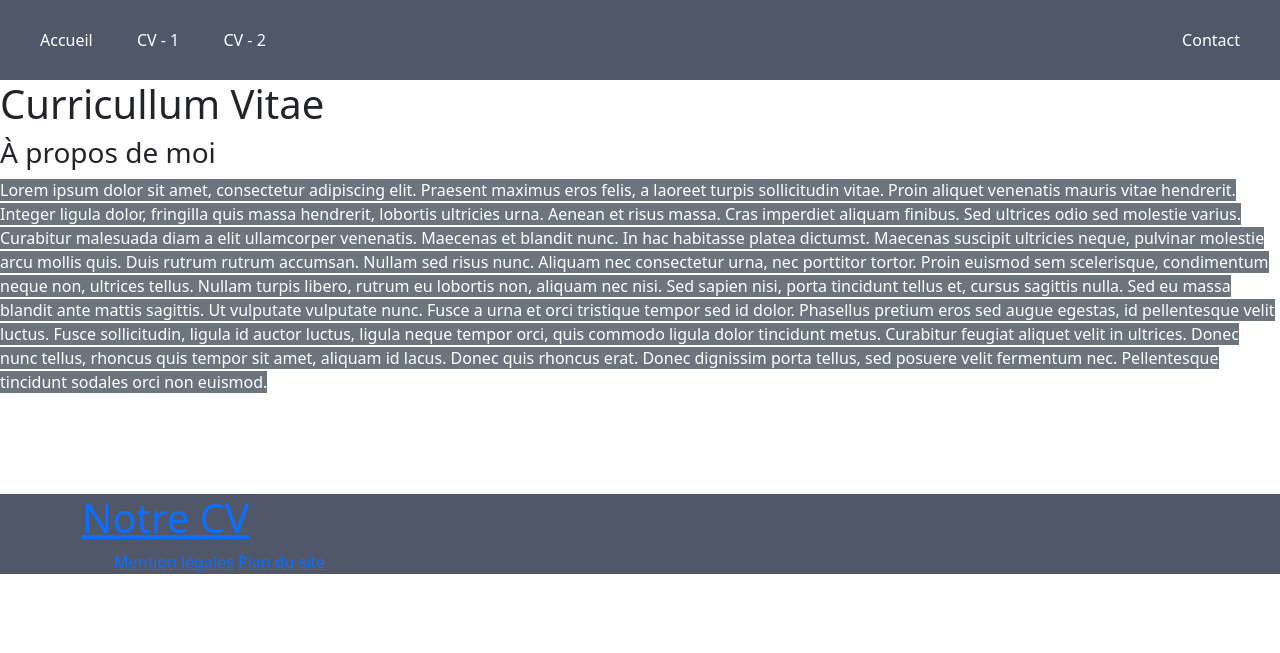
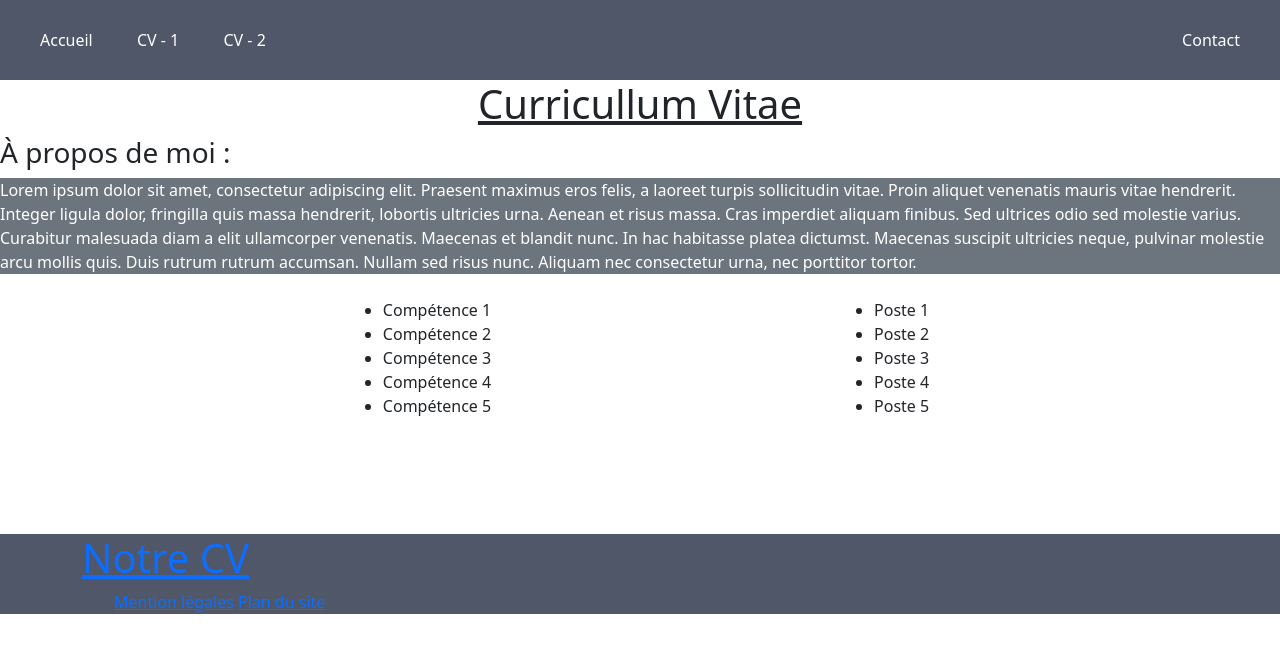
Before and after one commit to dumasg/gitflow, a PHP site: page /pages/CV1.php in a window 1280 px wide. Shown: the top 653 px of the page. Run offline with PHP 8.4, Linux system fonts and the light colour scheme.

Commit message:
ajout de postes et competences

```diff
--- a/pages/CV1.php
+++ b/pages/CV1.php
@@ -8,10 +8,11 @@
 
 <?php include '../views/header.php' ?>
 
-<h1> Curricullum Vitae</h1>
+<div class="d-flex justify-content-center text-decoration-underline"> <h1> Curricullum Vitae</h1> </div>
 
-<h3>À propos de moi</h3>
+<div class="d-flex justify-content-start"> <h3>À propos de moi :</h3> </div>
 
+<div class="d-flex justify-content-center">
 <span class="text-bg-secondary">Lorem ipsum dolor sit amet, consectetur adipiscing elit. Praesent maximus eros
     felis, a laoreet turpis sollicitudin vitae. Proin aliquet venenatis mauris
     vitae hendrerit. Integer ligula dolor, fringilla quis massa hendrerit, lobortis
@@ -21,19 +22,32 @@
     Maecenas suscipit ultricies neque, pulvinar molestie arcu mollis quis.
     Duis rutrum rutrum accumsan. Nullam sed risus nunc. Aliquam nec consectetur urna,
     nec porttitor tortor.
+</span>
+</div>
+<br>
+<div class="d-flex flex-col justify-content-center justify-content-evenly">
+    <div>
+    <ul>
+        <li> Compétence 1</li>
+        <li> Compétence 2</li>
+        <li> Compétence 3</li>
+        <li> Compétence 4</li>
+        <li> Compétence 5</li>
 
-Proin euismod sem scelerisque, condimentum neque non, ultrices tellus. Nullam
-    turpis libero, rutrum eu lobortis non, aliquam nec nisi. Sed sapien nisi,
-    porta tincidunt tellus et, cursus sagittis nulla. Sed eu massa blandit ante
-    mattis sagittis. Ut vulputate vulputate nunc. Fusce a urna et orci tristique
-    tempor sed id dolor. Phasellus pretium eros sed augue egestas, id pellentesque
-    velit luctus. Fusce sollicitudin, ligula id auctor luctus, ligula neque tempor
-    orci, quis commodo ligula dolor tincidunt metus. Curabitur feugiat aliquet velit
-    in ultrices. Donec nunc tellus, rhoncus quis tempor sit amet, aliquam id lacus.
-    Donec quis rhoncus erat. Donec dignissim porta tellus, sed posuere velit fermentum
-    nec. Pellentesque tincidunt sodales orci non euismod. </span>
+    </ul>
+        </div>
+    <div>
+    <ul>
+        <li> Poste 1</li>
+        <li> Poste 2</li>
+        <li> Poste 3</li>
+        <li> Poste 4</li>
+        <li> Poste 5</li>
 
+    </ul>
+    </div>
 
+</div>
 
 
 
```
